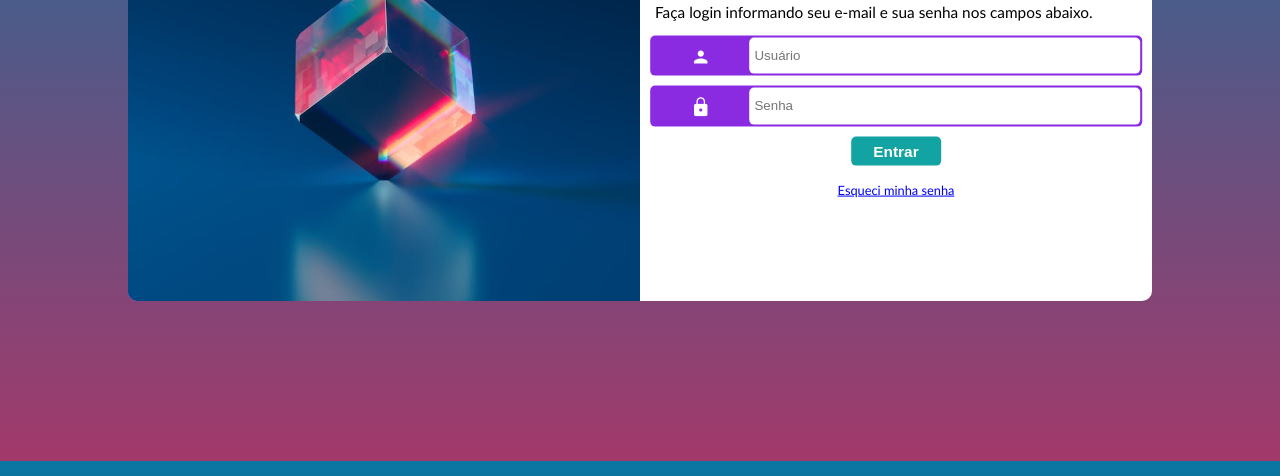
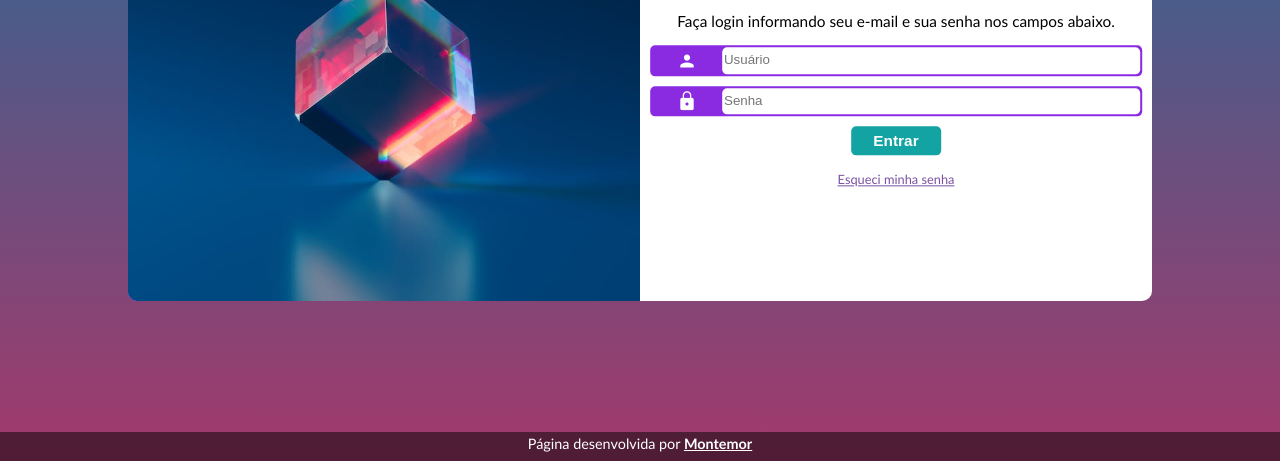
Before and after one commit to thierrymontemor/projeto-login, a plain HTML site: page index.html in a window 1280 px wide. Shown: the part 339-815 px from the top of the page. Drawn offline with nearby package versions, Linux system fonts and the light colour scheme.

Commit message:
Update style.css

```diff
--- a/estilos/style.css
+++ b/estilos/style.css
@@ -17,7 +17,7 @@ main{
     transform: translate(-50%, -50%);
     height: auto;
     width: 80vw;
-    background-color: white;
+    background-color: rgb(255, 255, 255);
     border-radius: 10px;
     overflow: hidden;
 }
@@ -31,7 +31,7 @@ main{
 #imagem{
     display: block;
     background-color: blue;
-    background-image: url("../imagens/fundo.jpg");
+    background-image: url(../imagens/fundo.jpg);
     background-position: center center;
     background-repeat: no-repeat;
     background-size: cover;
@@ -48,14 +48,16 @@ h1{
     text-align: center;
     padding: 2px 2px;
 }
-#iuser, #isenha,#iuser:focus{
+
+
+#iuser, #isenha{
 
     border-radius: 5px;
-    width: 78%;
+    width: calc(100% - 34px);
     border: none;
     outline: none;
     line-height: 2em;
-    padding: 1%;
+    padding: 0px 2px;
 }
 .material-symbols-outlined{
     color: white;
@@ -64,9 +66,10 @@ h1{
     'wght' 300,
     'GRAD' 0,
     'opsz' 20;
-    width: 20%;
+    width: 30px;
     vertical-align: middle;
     text-align: center;
+
 }
 #entrar{
     background-color: rgb(20, 163, 163);
@@ -77,6 +80,9 @@ h1{
     width: 80px;
     margin: auto;
 }
+#entrar:hover{
+    background-color: rgb(17, 131, 131);
+}
 input[value=Entrar]{
     background-color: transparent;
     border: none;
@@ -85,13 +91,42 @@ input[value=Entrar]{
     width: 80px;
     font-weight: bolder;
 }
-a{
+form a{  color: rgb(123, 81, 161);
     padding: -5px 0px 0px 0px;
     display: block;
     margin: auto;
     text-align: center;
 }
+footer{
 
+    width: 100%;
+    color: white;
+    background-color: rgba(0, 0, 0, 0.5);
+    position: absolute;
+    text-align: center;
+    left: 0px;
+    bottom: 0px;
+    height: 20px;
+    vertical-align: middle;
+    padding: 3px 0px;
+}
+footer p{
+
+    font-size: 0.8em;
+    margin: 0px;
+    padding: 0px;
+    font-family: 'Gill Sans', 'Gill Sans MT', Calibri, 'Trebuchet MS', sans-serif;
+}
+
+footer a{
+    color: white;
+    font-weight: 600;
+}
+@media screen and (min-width: 380px){
+    #login{
+        text-align: center;
+    }
+}
 @media screen and (min-width: 768px){
 
 #imagem {
@@ -110,6 +145,7 @@ a{
     float: left;
     margin: 0px;
     transition: height 1s, width 1s;
+    text-align: center;
 }
 h1{
     margin: 0px;
@@ -129,6 +165,19 @@ input[value=Entrar],a{
 .campos{
     margin: 10px;
 }
+#iuser, #isenha{
+    width: calc(100% - 54px);
+}
+.material-symbols-outlined{
+    width: 50px;
+}
+footer{
+
+    height: 23px;
+}
+footer p{
+    font-size: 0.9em;
+}
 }
 @media screen and (min-width: 1200px){
 
@@ -144,5 +193,12 @@ input[value=Entrar],a{
         width: 50%;
         float: right;
         margin: 0px;
+        text-align: center;
+    }
+    #iuser, #isenha{
+        width: calc(100% - 74px);
+    }
+    .material-symbols-outlined{
+        width: 70px;
     }
 }
```
